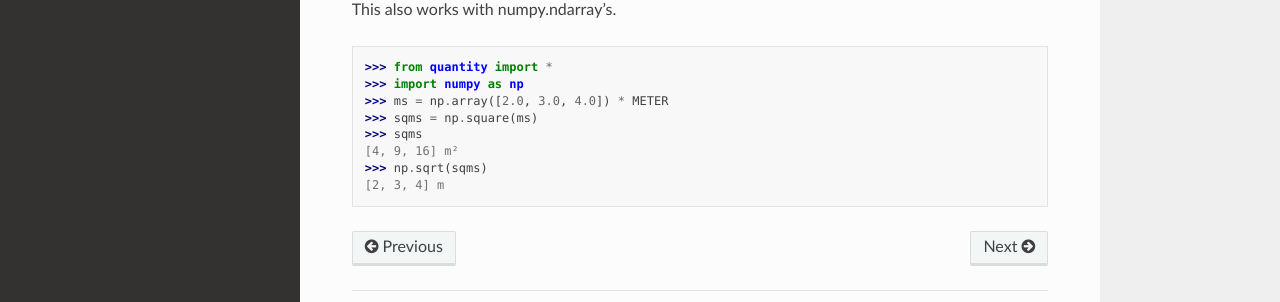
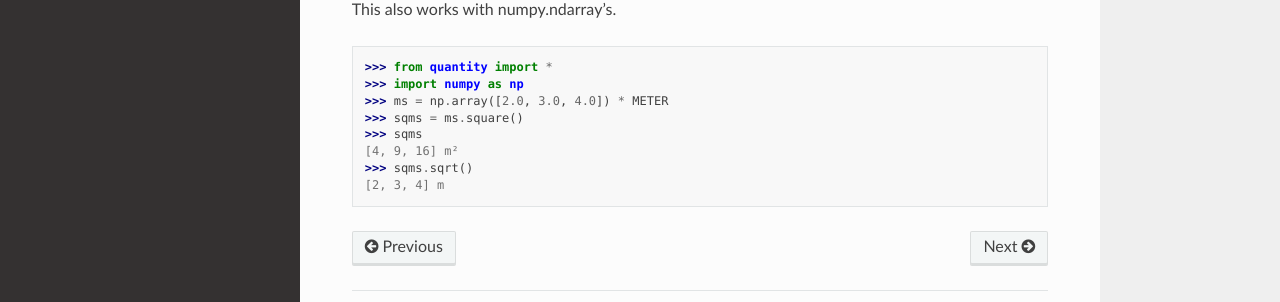
Before and after one commit to itt-ustutt/quantity, a Sphinx documentation site: the page built from docs/examples.rst, in a window 1280 px wide and 900 px high, scrolled down 1257 px. Shown: the part 504-806 px from the top of the window. Built offline with Sphinx 7.4.7 and the Read the Docs theme 2.0.0, drawn with Linux system fonts in a browser that asks for light colours; the version number is read from the project's files by our own code.

Commit message:
fix doctest

```diff
--- a/docs/examples.rst
+++ b/docs/examples.rst
@@ -89,8 +89,8 @@ This also works with numpy.ndarray's.
     >>> from quantity import *
     >>> import numpy as np
     >>> ms = np.array([2.0, 3.0, 4.0]) * METER
-    >>> sqms = np.square(ms)
+    >>> sqms = ms.square()
     >>> sqms
     [4, 9, 16] m²
-    >>> np.sqrt(sqms)
+    >>> sqms.sqrt()
     [2, 3, 4] m
```
